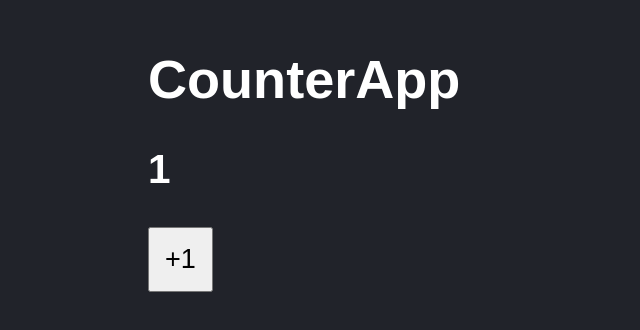
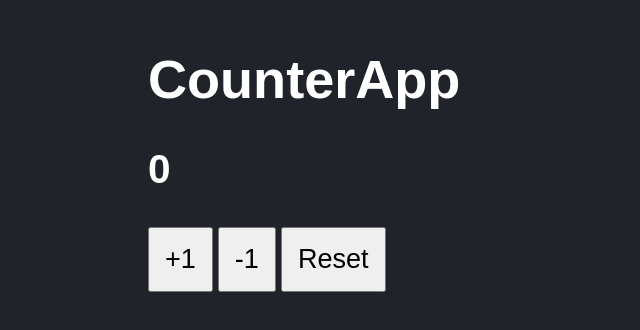
Before and after one commit to vmonsalv/cursoReact, a React (Vite) app in the folder 03-counter-app-vite/: page / in a window 1280 px wide. Shown: the part 136-466 px from the top of the page, without its empty margins (0-640 px from the left). Built offline with nearby package versions, Linux system fonts and the light colour scheme.

Commit message:
restar y reset

```diff
--- a/03-counter-app-vite/src/CounterApp.jsx
+++ b/03-counter-app-vite/src/CounterApp.jsx
@@ -13,11 +13,26 @@ export const CounterApp = ({ value }) => {
         // setCounter((c) => c + 1) -> otra manera de sumar 1
     }
 
+    const handleSubstract = () => {
+        setCounter(counter - 1)
+    }
+
+    const handleReset = () => {
+        setCounter(0)
+    }
+
     return <>
         <h1>CounterApp</h1>
         <h2>{ counter }</h2>
         <button onClick={ handleAdd }>
             +1
         </button>
+
+        <button onClick={ handleSubstract }>
+            -1
+        </button>
+        <button onClick={ handleReset }>
+            Reset
+        </button>
     </>
 }
--- a/03-counter-app-vite/src/main.jsx
+++ b/03-counter-app-vite/src/main.jsx
@@ -9,6 +9,6 @@ import { CounterApp } from "./CounterApp";
 
 ReactDOM.createRoot(document.getElementById("root")).render(
     <React.StrictMode>
-        <CounterApp value={1}></CounterApp>
+        <CounterApp value={0}></CounterApp>
     </React.StrictMode>
 );
--- a/03-counter-app-vite/src/styles.css
+++ b/03-counter-app-vite/src/styles.css
@@ -9,5 +9,5 @@ html, body {
 button {
     padding: 15px;
     font-size: 1.3rem;
-
+    margin-right: 5px;
 }
```
